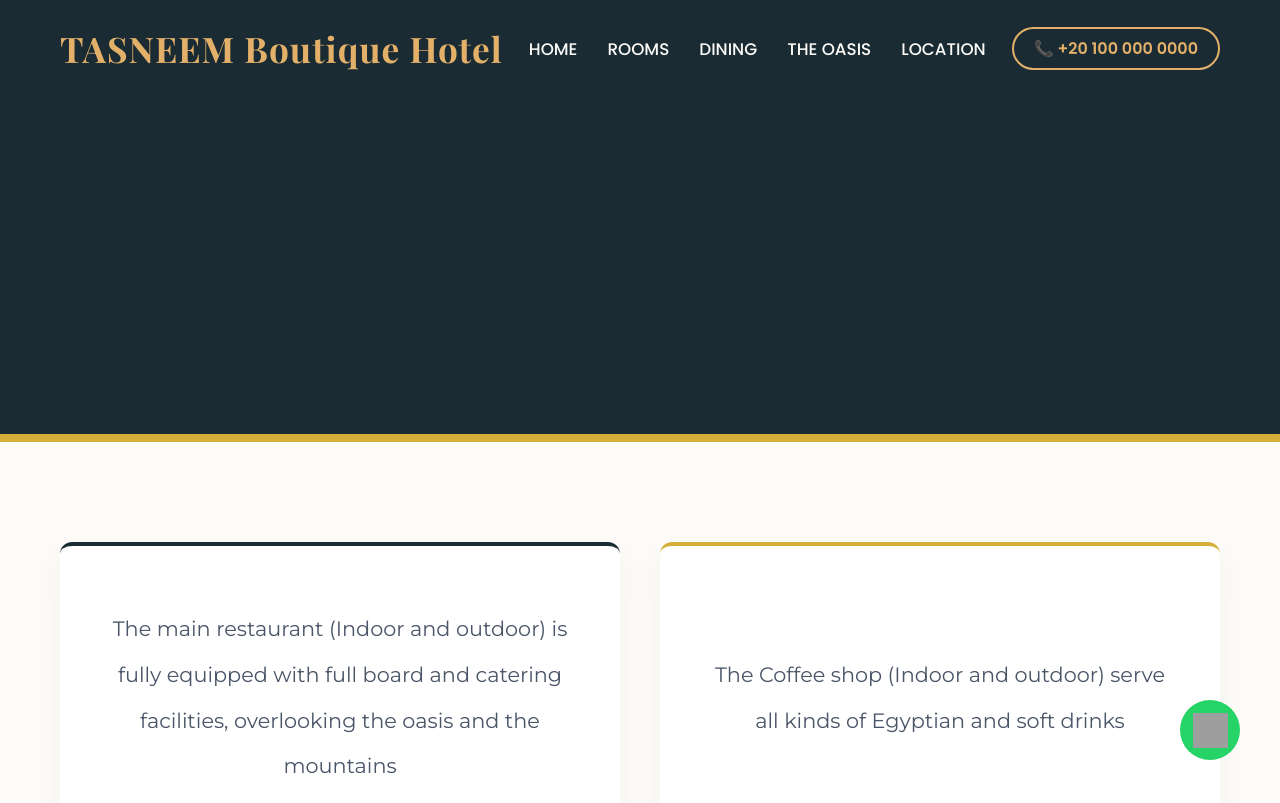
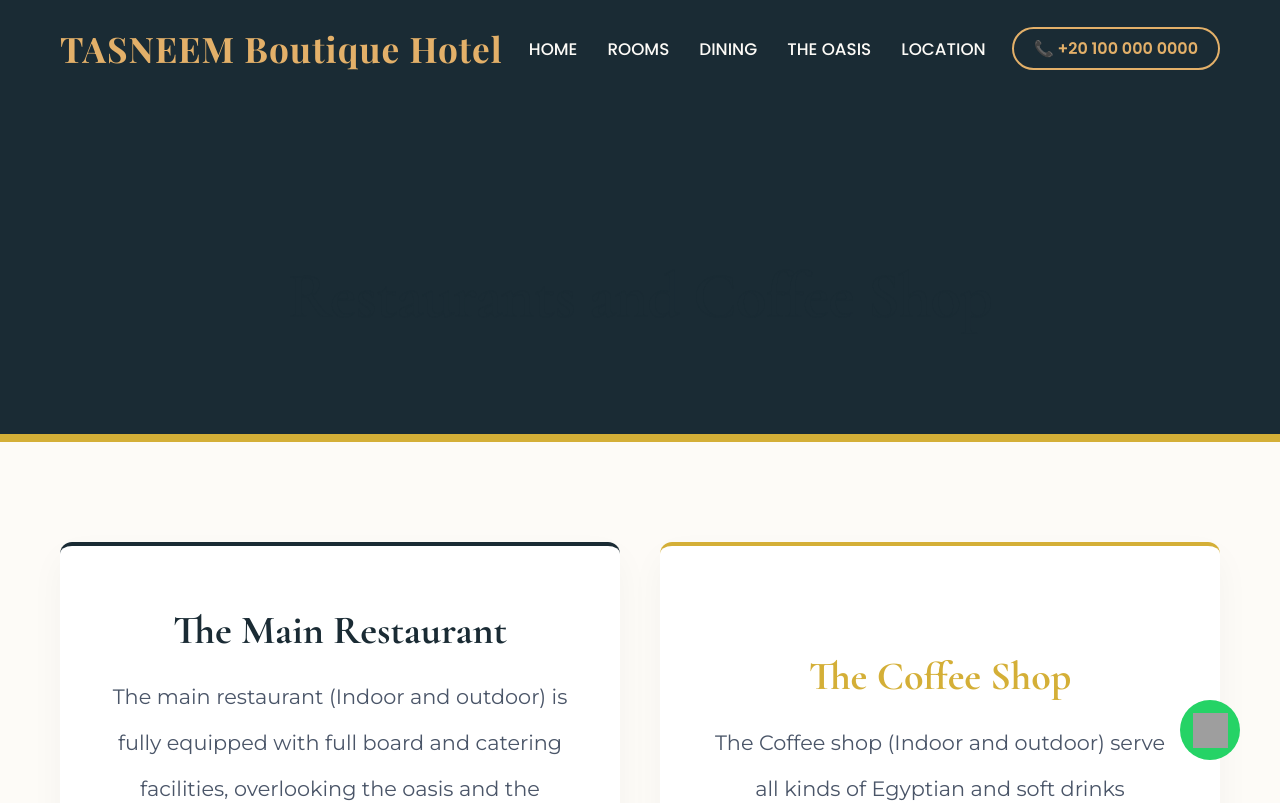
Before and after one commit to AbdouAhmed/tasneem, a Next.js app: page /dining in a window 1280 px wide. Shown: the top 803 px of the page. Built offline with nearby package versions, Linux system fonts and the light colour scheme; grey boxes are pictures that could not be loaded; a web font is replaced by a local one.

Commit message:
Add files via upload

```diff
--- a/src/app/dining/page.jsx
+++ b/src/app/dining/page.jsx
@@ -90,8 +90,19 @@ export default function DiningPage() {
               borderTop: '4px solid #1A2B34',
               height: '100%',
               display: 'flex',
+              flexDirection: 'column',
+              justifyContent: 'center',
               alignItems: 'center'
             }}>
+              <h2 style={{
+                fontFamily: 'var(--font-cormorant), serif',
+                fontSize: isMobile ? '2rem' : '2.5rem',
+                color: '#1A2B34',
+                marginBottom: '20px',
+                textAlign: 'center'
+              }}>
+                The Main Restaurant
+              </h2>
               <p style={{ fontSize: isMobile ? '1.1rem' : '1.3rem', lineHeight: '2.2', color: '#4A5568', textAlign: 'center' }}>
                 The main restaurant (Indoor and outdoor) is fully equipped with full board and catering facilities, overlooking the oasis and the mountains
               </p>
@@ -110,8 +121,19 @@ export default function DiningPage() {
               borderTop: '4px solid #D4AF37',
               height: '100%',
               display: 'flex',
+              flexDirection: 'column',
+              justifyContent: 'center',
               alignItems: 'center'
             }}>
+              <h2 style={{
+                fontFamily: 'var(--font-cormorant), serif',
+                fontSize: isMobile ? '2rem' : '2.5rem',
+                color: '#D4AF37',
+                marginBottom: '20px',
+                textAlign: 'center'
+              }}>
+                The Coffee Shop
+              </h2>
               <p style={{ fontSize: isMobile ? '1.1rem' : '1.3rem', lineHeight: '2.2', color: '#4A5568', textAlign: 'center' }}>
                 The Coffee shop (Indoor and outdoor) serve all kinds of Egyptian and soft drinks
               </p>
```
